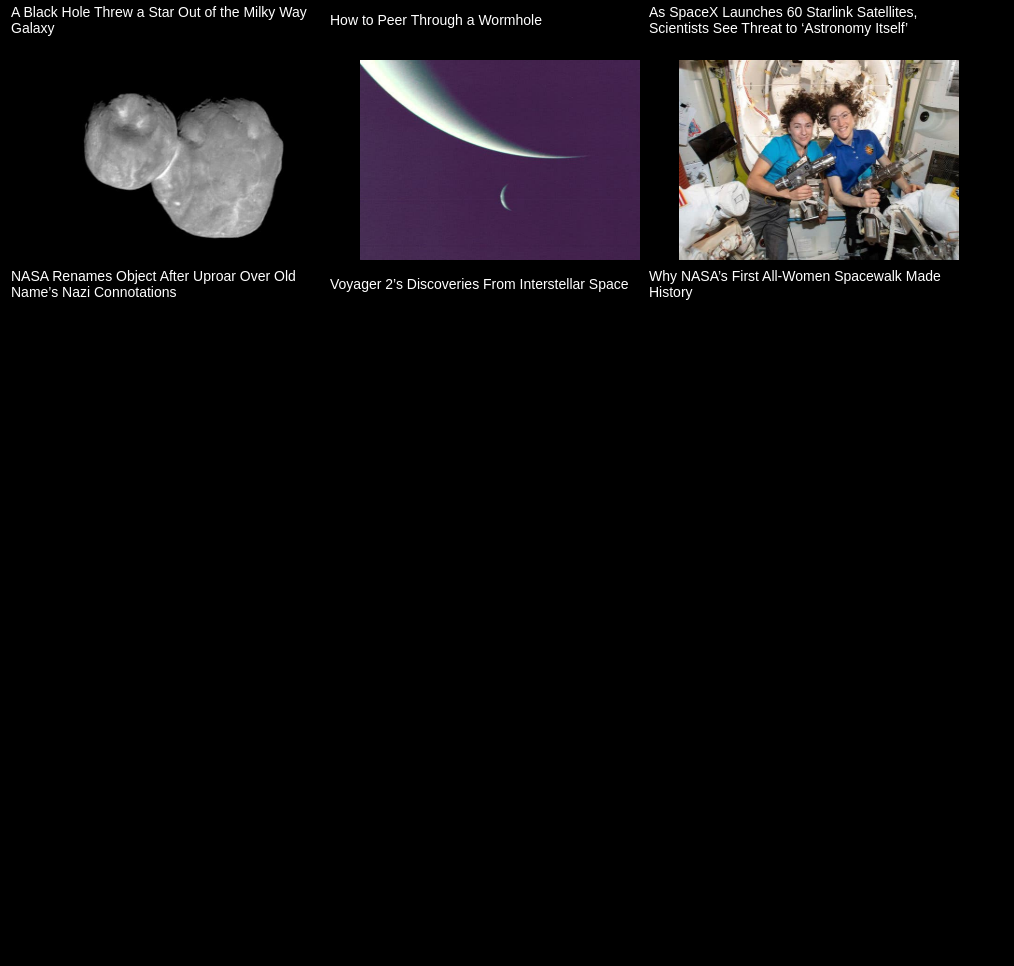
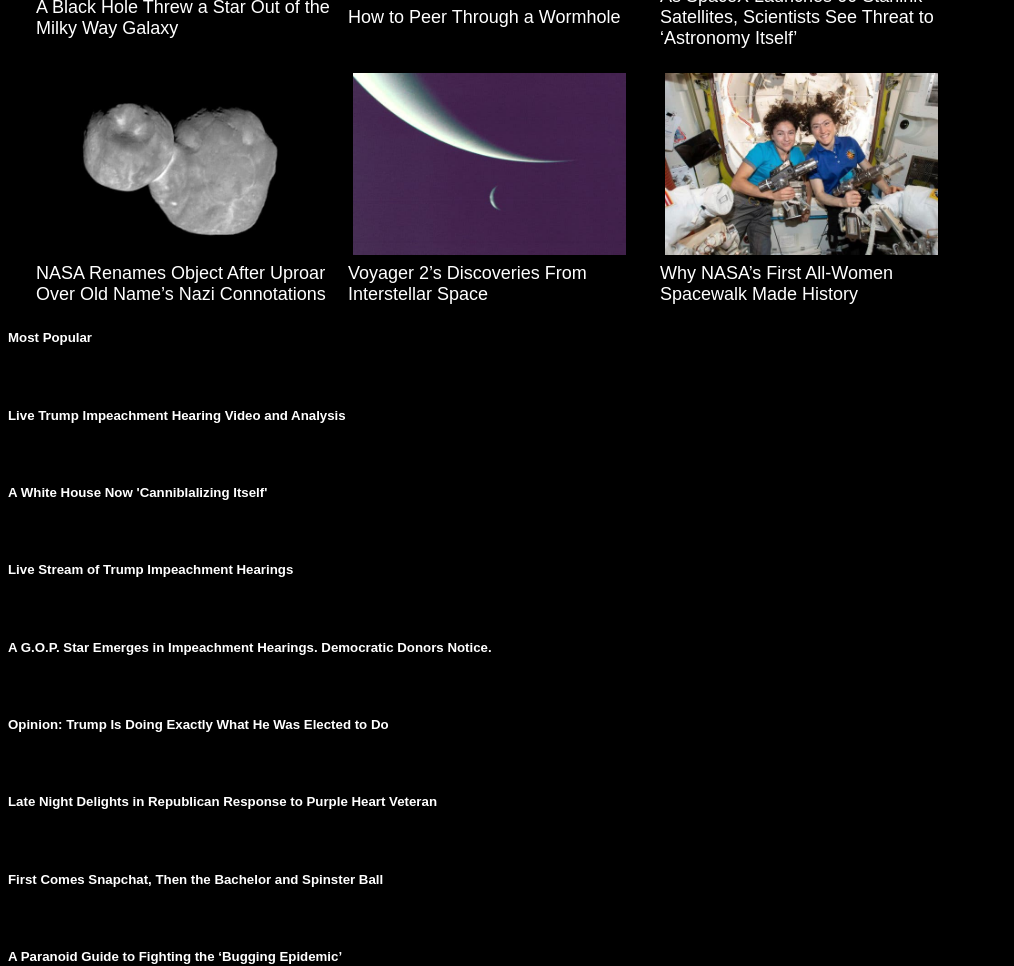
Before and after one commit to D20JS/New-York-Times-Assignment, a plain HTML site: page index.html in a window 1280 px wide. Shown: the part 11034-12000 px from the top of the page, without its empty margins (0-1014 px from the left). Before the commit the page ends 11345 px from the top, so only its background shows below. Drawn offline with Linux system fonts and the light colour scheme.

Commit message:
adding the aside

```diff
--- a/index.html
+++ b/index.html
@@ -309,6 +309,39 @@
           </tr>
         </table>
       </div>
+      <div id="aside">
+        <aside>
+          <h5>Most Popular</h5>
+          <br />
+          <h5>Live Trump Impeachment Hearing Video and Analysis</h5>
+          <br />
+          <h5>A White House Now 'Canniblalizing Itself'</h5>
+          <br />
+          <h5>Live Stream of Trump Impeachment Hearings</h5>
+          <br />
+          <h5>
+            A G.O.P. Star Emerges in Impeachment Hearings. Democratic Donors
+            Notice.
+          </h5>
+          <br />
+          <h5>Opinion: Trump Is Doing Exactly What He Was Elected to Do</h5>
+          <br />
+          <h5>
+            Late Night Delights in Republican Response to Purple Heart Veteran
+          </h5>
+          <br />
+          <h5>First Comes Snapchat, Then the Bachelor and Spinster Ball</h5>
+          <br />
+          <h5>A Paranoid Guide to Fighting the ‘Bugging Epidemic’</h5>
+          <br />
+          <h5>Instead of a New Album, Rihanna Drops a Book</h5>
+          <br />
+          <h5>
+            Impeachment Hearing Live Updates: Sondland Says ‘We Followed the
+            President’s Orders’ on Ukraine
+          </h5>
+        </aside>
+      </div>
     </footer>
   </body>
 </html>
--- a/style.css
+++ b/style.css
@@ -99,12 +99,14 @@ iframe {
 }
 
 .tb-img {
-  width: 280px;
-  height: 200px;
+  width: 273px;
+  height: 182px;
   padding: 20px 5px 0 30px;
 }
 
 td {
-  font-size: 14px;
+  position: relative;
+  left: 25px;
+  font-size: 18px;
   max-width: 50px;
 }
```
